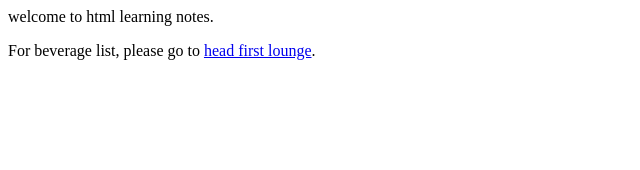
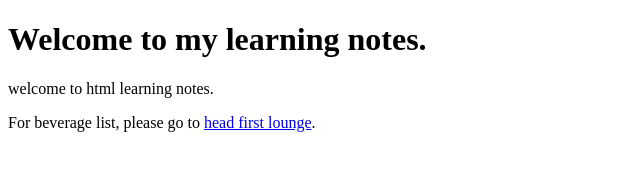
Before and after one commit to yue2/html_learning, a plain HTML site: page index.html in a window 1280 px wide. Shown: the whole page, without its empty margins (0-640 px from the left). Drawn offline with Linux system fonts and the light colour scheme.

Commit message:
change index

```diff
--- a/index.html
+++ b/index.html
@@ -4,6 +4,7 @@
     <meta charset="utf-8">
     <title>Index</title>
   </head>
+  <h1>Welcome to my learning notes.</h1>
   <body>
     welcome to html learning notes.
     <p> For beverage list, please go to <a href="lounge/lounge.html"> head first lounge</a>.
```
